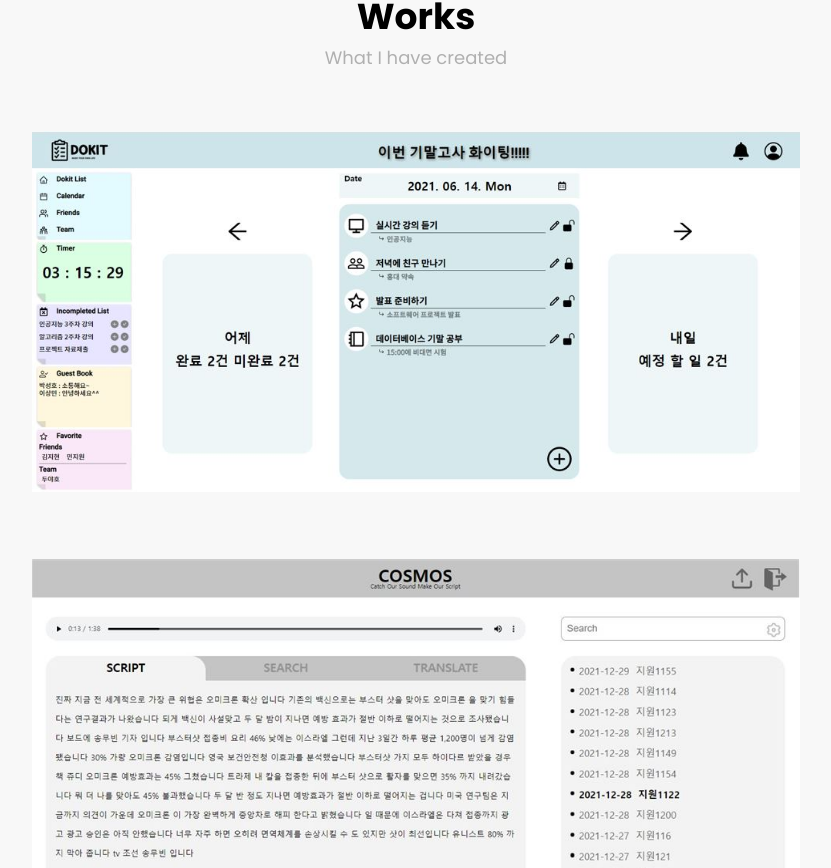
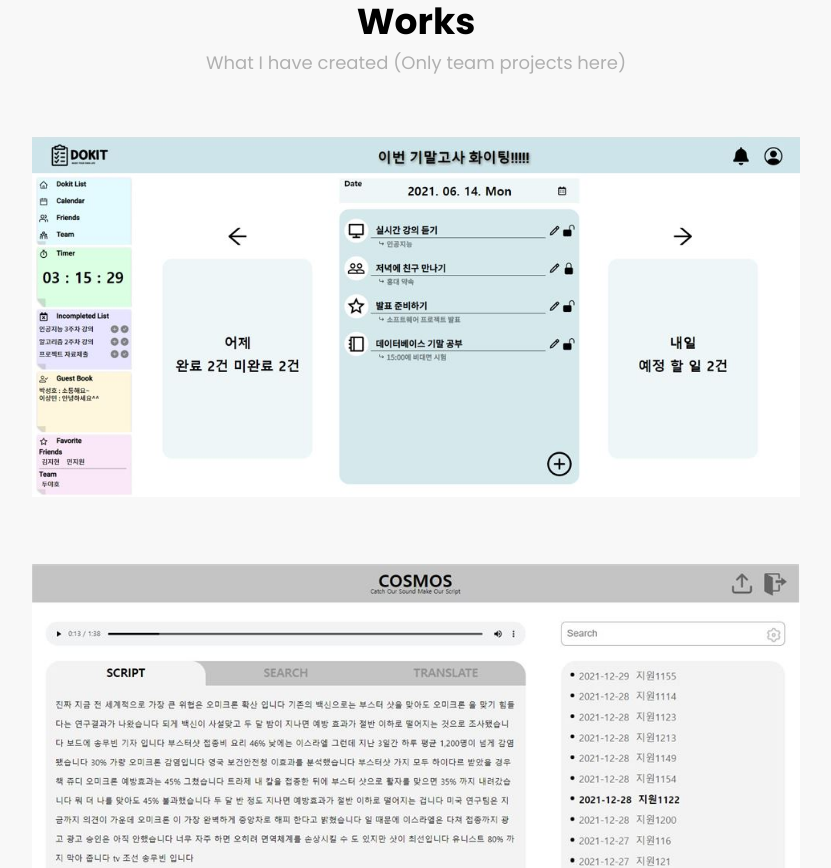
Before and after one commit to JIWON-MIN/portfolio, a React (Create React App) app: page / in a window 1280 px wide. Shown: the part 2327-3195 px from the top of the page, without its empty margins (224-1055 px from the left). Built offline with nearby package versions, Linux system fonts and the light colour scheme.

Commit message:
Works까지 개발 완료
이제 NavBar 클릭 기능 개발하면서 + FAQ 내용 구체화하기

```diff
--- a/src/components/StyledComponent.js
+++ b/src/components/StyledComponent.js
@@ -121,19 +121,20 @@
 export const AboutName = styled.div`
   margin-top: 30px;
   font-size: 24px;
-  font-weight: 600;
+  font-weight: 700;
   color: black;
 `;
 
 export const AboutSub = styled.div`
   margin-top: 5px;
-  font-size: 14px;
+  font-size: 12px;
   color: rgba(119, 119, 119, 1);
 `;
 
 export const AboutText = styled.div`
   margin-top: 20px;
-  font-size: 16px;
+  font-size: 14px;
+  line-height: 28px;
   color: black;
 `;
 
@@ -193,8 +194,57 @@
   // margin-top: 20px;
 `;
 
-export const WorksElement = styled.img`
+export const WorksElement = styled.div`
+  position: relative;
   margin-top: 60px;
+`;
+
+export const WorksImg = styled.img`
   width: 60%;
   cursor: pointer;
+
+  ${WorksElement}:hover &{
+    transition: 1s;
+    filter: brightness(20%);
+  }
 `;
+
+export const WorksDetail = styled.div`
+  z-index: 1;
+  color: white;
+  display: inline;
+  visibility: hidden;
+  position: absolute;
+  width: 60%;
+  margin: 0 auto;
+  cursor: pointer;
+  text-align: left;
+
+  ${WorksElement}:hover &{
+    transition: 1s;
+    visibility: visible;
+  }
+
+`;
+
+export const WorksName = styled.div`
+  font-size: 2.4vw;
+  font-weight: 700;
+  padding: 3% 0 0 3%;
+`;
+
+export const WorksDesc = styled.div`
+  font-size: 1vw;
+  line-height: 2vw;
+  padding: 0 3% 0;
+`;
+
+export const WorksMyRole = styled.ul`
+  font-size: 1.5vw;
+  font-weight: 600;
+  line-height: 3vw;
+  padding: 1% 3% 0 6%;
+`;
+
+export const WorksRoleElement = styled.li`
+`
--- a/src/components/Works.js
+++ b/src/components/Works.js
@@ -1,25 +1,57 @@
+import React, {useState, useEffect} from 'react';
 import{
   WorksWrapper,
   WorksTitle,
   WorksSub,
   WorksContent,
   WorksElement,
+  WorksImg,
+  WorksDetail,
+  WorksName,
+  WorksDesc,
+  WorksMyRole,
+  WorksRoleElement,
 } from './StyledComponent';
 import Dokit from './img/dokit.jpg';
 import Cosmos from './img/cosmos.JPG';
 
 const Works = () => {
+
+  const [hover, setHover] = useState(0);
+
   return (
     <>
       <WorksWrapper>
         <WorksTitle>
           Works
-          <WorksSub>What I have created</WorksSub>
+          <WorksSub>What I have created (Only team projects here)</WorksSub>
         </WorksTitle>
         <WorksContent>
-          <WorksElement src={Dokit}/>
-          <WorksElement src={Cosmos}/>
-          <WorksElement />
+          <WorksElement>
+            <WorksDetail>
+              <WorksName>DOKIT(ToDo + Bucket List)</WorksName>
+              <WorksDesc>: 친구 및 팀 목록을 관리하여, 개인 용 일별+월별 투두리스트와 팀 용 캘린더 투두리스트로 모두의 효율적인 일정관리를 돕고, 친구 목록에 있는 사용자의 페이지로 접근해 공개된 일정을 확인하고 방명록을 남길 수 있도록 하는 SNS형 일정 관리 웹 플랫폼</WorksDesc>
+              <WorksMyRole>
+                <WorksRoleElement>아이디어 산출 및 구체화와 Figma를 사용한 전체 UI 담당</WorksRoleElement>
+                <WorksRoleElement>SRS, 최종 보고서, 논문 작성 참여</WorksRoleElement>
+                <WorksRoleElement>React와 styled-component를 활용하여 친구 및 팀 검색, 추가, 삭제, 즐겨찾기 관련 Front-end 기능 전담</WorksRoleElement>
+              </WorksMyRole>
+            </WorksDetail>
+            <WorksImg src={Dokit} />
+          </WorksElement>
+          <WorksElement>
+            <WorksDetail>
+              <WorksName>COSMOS(Catch Our Sound, Make Our Script)</WorksName>
+              <WorksDesc>: 구글 STT API를 활용하여 오디오 파일을 업로드하면 스크립트를 출력해주고, 별명 및 날짜를 포함한 파일 목록 관리 및 스크립트 관련 요약, 연관 검색어 서치 기능, 번역 기능 등을 제공하여 문서화된 음성을 편리하게 다룰 수 있도록 돕는 웹 사이트</WorksDesc>
+              <WorksMyRole>
+                <WorksRoleElement>아이디어 구체화 및 설계 제안서(1~4차), 최종 보고서 작성 참여</WorksRoleElement>
+                <WorksRoleElement>Figma를 이용한 전체 UI 설계 전담</WorksRoleElement>
+                <WorksRoleElement>프론트엔드의 대부분인 STT(Speech-To-Text), 요약, 번역, 오디오 파일 관련 서버 통신 및 출력 기능 전담</WorksRoleElement>
+              </WorksMyRole>
+            </WorksDetail>
+            <WorksImg src={Cosmos} />
+            {/* portfolio 추가하기 */}
+          </WorksElement>
         </WorksContent>
       </WorksWrapper>
     </>
--- a/src/global.js
+++ b/src/global.js
@@ -5,9 +5,22 @@
 export const GlobalStyle = createGlobalStyle`
   body {
     background: rgba(248, 248, 248, 1);
-    font-family: 'Poppins', 'NanumGothic', 'sans-serif';
+    font-family: 'Poppins', 'Nanum Gothic', 'sans-serif';
     // font-family: 'NanumGothic', 'sans-serif';
   }
+
+  @font-face {
+    font-family: 'Roboto';
+    font-style: normal;
+    font-weight: 300;
+    src: local('※'),
+    url('../fonts/Roboto-Regular.eot'),
+    url('../fonts/Roboto-Regular.eot#iefix') format('embedded-opentype')
+    url('../fonts/Roboto-Regular.woff') format('woff'),
+    url('../fonts/Roboto-Regular.otf') format('opentype'),
+    url('../fonts/Roboto-Regular.ttf') format('truetype');
+    unicode-range:U+0041-005A, U+0061-007A, U+0030-0039;
+}
 `;
 
 export default GlobalStyle;
```
